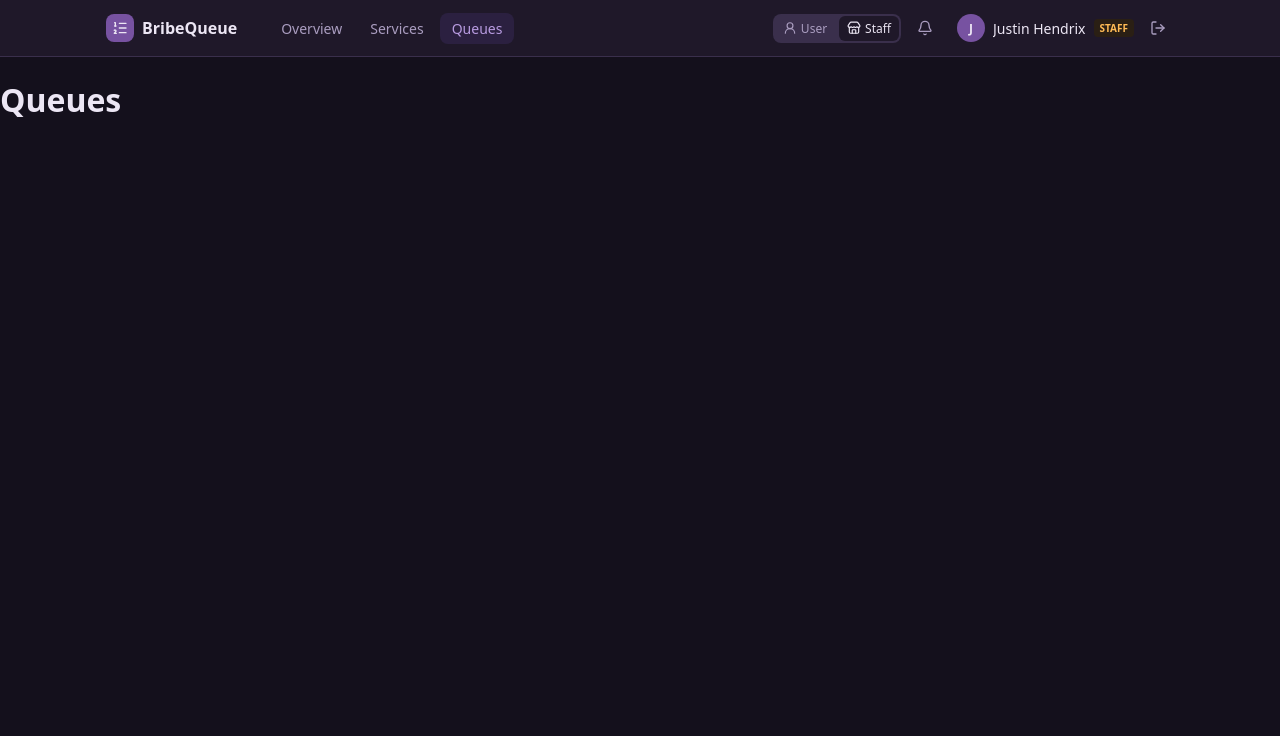
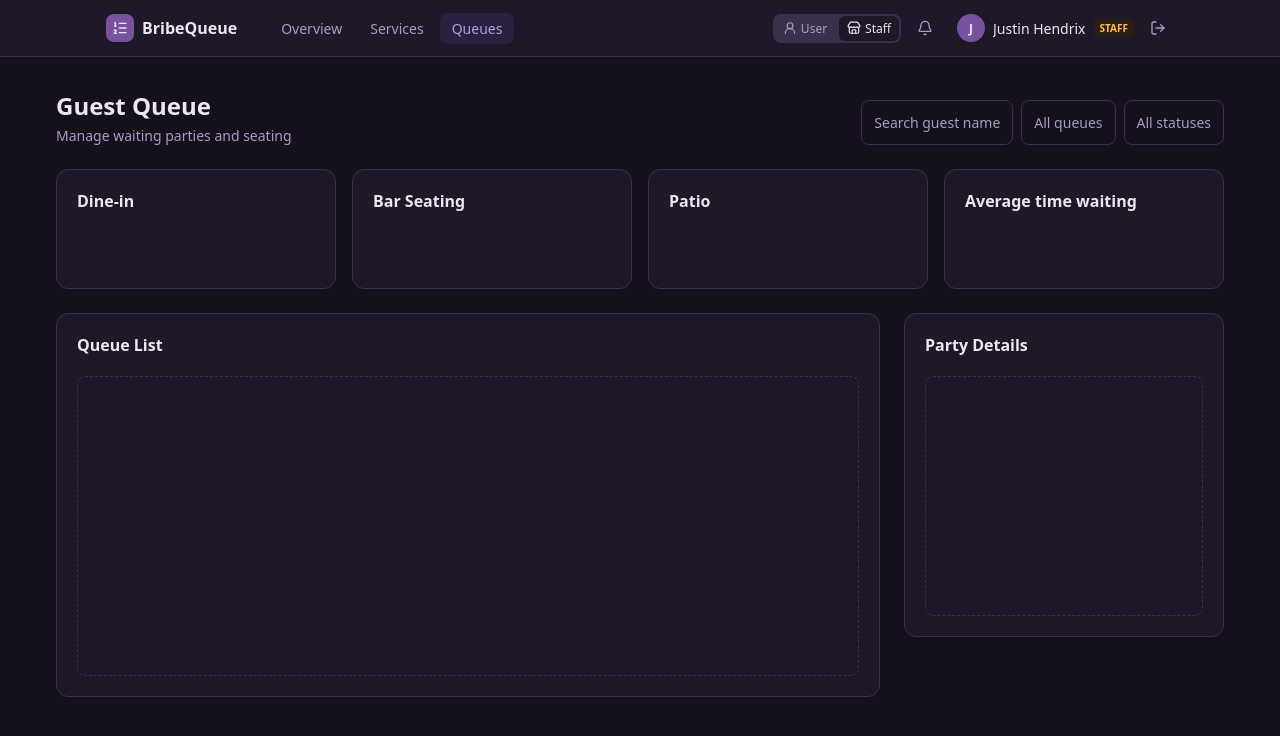
Before and after one commit to COSC-4353-Group-Project/SoftwareDesign, a React (Vite) app: page /admin-queues in a window 1280 px wide. Shown: the top 736 px of the page. Built offline with nearby package versions, Linux system fonts and the light colour scheme.

Commit message:
Set up page for queue list
will add mock data later

```diff
--- /dev/null
+++ b/src/pages/AdminQueuesPage.css
@@ -0,0 +1,108 @@
+.admin-queues-page {
+  max-width: 1200px;
+  margin: 0 auto;
+  padding: 32px 16px;
+}
+
+/* puts heading and filters next to each other */
+.admin-queues-header {
+  display: flex;
+  flex-wrap: wrap;
+  align-items: flex-end;
+  justify-content: space-between;
+  gap: 16px;
+  margin-bottom: 24px;
+}
+
+.admin-queues-header h1 {
+  margin: 0;
+  font-size: 24px;
+}
+
+.admin-queues-header p {
+  margin: 4px 0 0;
+  color: var(--color-muted-foreground);
+  font-size: 14px;
+}
+
+/* filter areas */
+.admin-queues-filters {
+  display: flex;
+  flex-wrap: wrap;
+  gap: 8px;
+}
+
+.admin-queues-filter {
+  padding: 12px;
+  border: 1px solid var(--color-border);
+  border-radius: 8px;
+  color: var(--color-muted-foreground);
+  font-size: 14px;
+}
+
+/* summary cards */
+.admin-queues-summaries {
+  display: grid;
+  gap: 16px;
+  margin-bottom: 24px;
+}
+
+.admin-queues-summary,
+.admin-queues-table-card,
+.admin-queues-details {
+  padding: 20px;
+  border: 1px solid var(--color-border);
+  border-radius: 12px;
+  background: var(--color-surface);
+}
+
+.admin-queues-summary {
+  min-height: 120px;
+}
+
+.admin-queues-page h2 {
+  margin: 0;
+  font-size: 16px;
+  font-weight: 600;
+}
+
+/* queue list and details layout */
+.admin-queues-layout {
+  display: grid;
+  align-items: start;
+  gap: 24px;
+}
+
+.admin-queues-table-scroll,
+.admin-queues-details-body {
+  margin-top: 20px;
+  border: 1px dashed var(--color-border);
+  border-radius: 8px;
+}
+
+.admin-queues-table-scroll {
+  min-height: 300px;
+  overflow-x: auto;
+}
+
+.admin-queues-details-body {
+  min-height: 240px;
+}
+
+/*summary cards on small screens */
+@media (min-width: 640px) {
+  .admin-queues-summaries {
+    grid-template-columns: repeat(2, minmax(0, 1fr));
+  }
+}
+
+/* summary cards and a sidebar on big screens */
+@media (min-width: 1024px) {
+  .admin-queues-summaries {
+    grid-template-columns: repeat(4, minmax(0, 1fr));
+  }
+
+  .admin-queues-layout {
+    grid-template-columns: minmax(0, 1fr) 320px;
+  }
+}
--- a/src/pages/AdminQueuesPage.jsx
+++ b/src/pages/AdminQueuesPage.jsx
@@ -1,7 +1,52 @@
-// Placeholder so the "Queues" link in the admin bar has somewhere to go.
-// Empty page
+import "./AdminQueuesPage.css";
+
 function AdminQueuesPage() {
-  return <h1>Queues</h1>
+  return (
+    <div className="admin-queues-page">
+      {/* placeholder, will change queues and statuses to filters */}
+      <div className="admin-queues-header">
+        <div>
+          <h1>Guest Queue</h1>
+          <p>Manage waiting parties and seating</p>
+        </div>
+
+        <div className="admin-queues-filters">
+          <div className="admin-queues-filter">Search guest name</div>
+          <div className="admin-queues-filter">All queues</div>
+          <div className="admin-queues-filter">All statuses</div>
+        </div>
+      </div>
+
+      {/* summary cards at top*/}
+      <div className="admin-queues-summaries">
+        <section className="admin-queues-summary">
+          <h2>Dine-in</h2>
+        </section>
+        <section className="admin-queues-summary">
+          <h2>Bar Seating</h2>
+        </section>
+        <section className="admin-queues-summary">
+          <h2>Patio</h2>
+        </section>
+        <section className="admin-queues-summary">
+          <h2>Average time waiting</h2>
+        </section>
+      </div>
+
+      {/* queue list and party details */}
+      <div className="admin-queues-layout">
+        <section className="admin-queues-table-card">
+          <h2>Queue List</h2>
+          <div className="admin-queues-table-scroll"></div>
+        </section>
+
+        <aside className="admin-queues-details">
+          <h2>Party Details</h2>
+          <div className="admin-queues-details-body"></div>
+        </aside>
+      </div>
+    </div>
+  );
 }
 
-export default AdminQueuesPage
+export default AdminQueuesPage;
```
